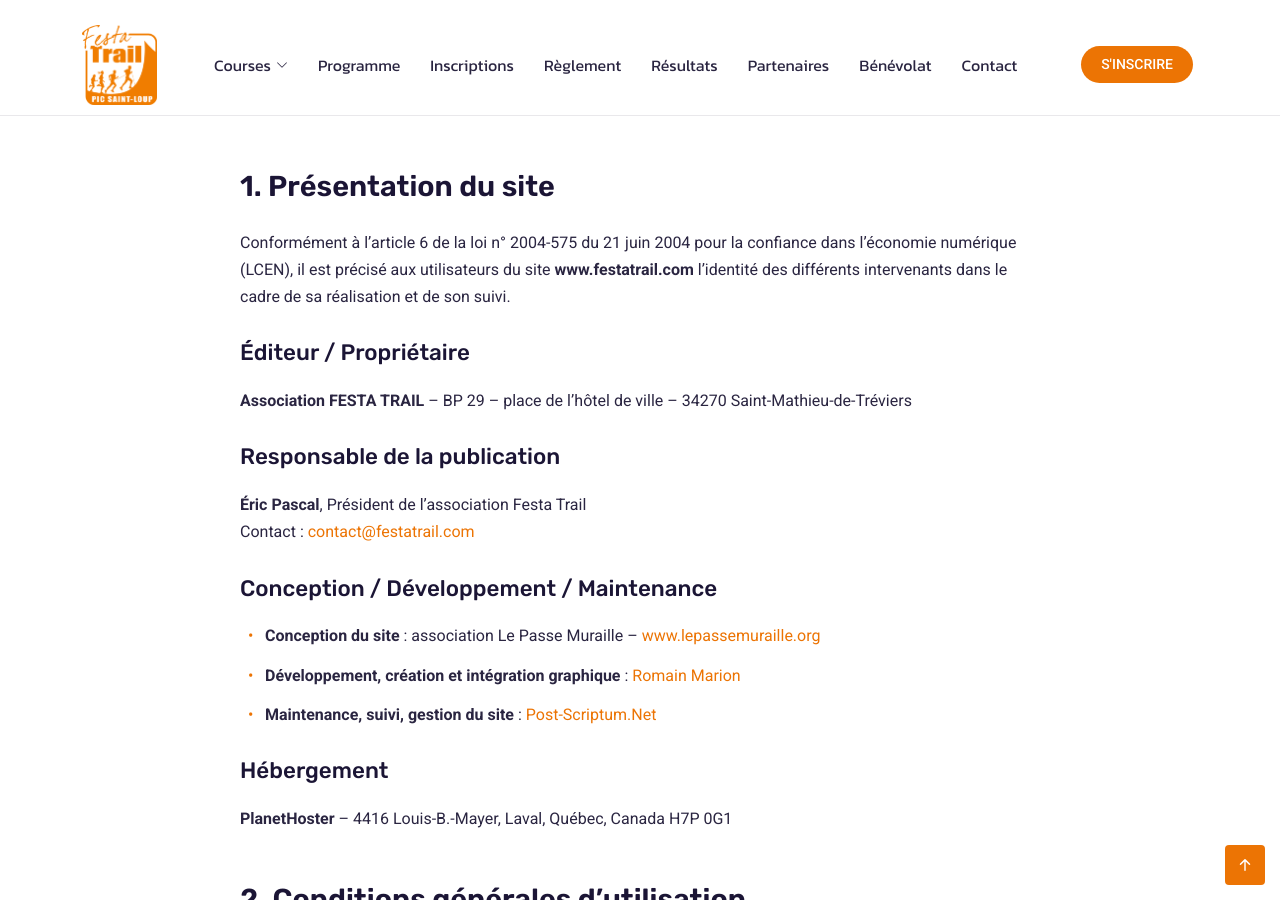
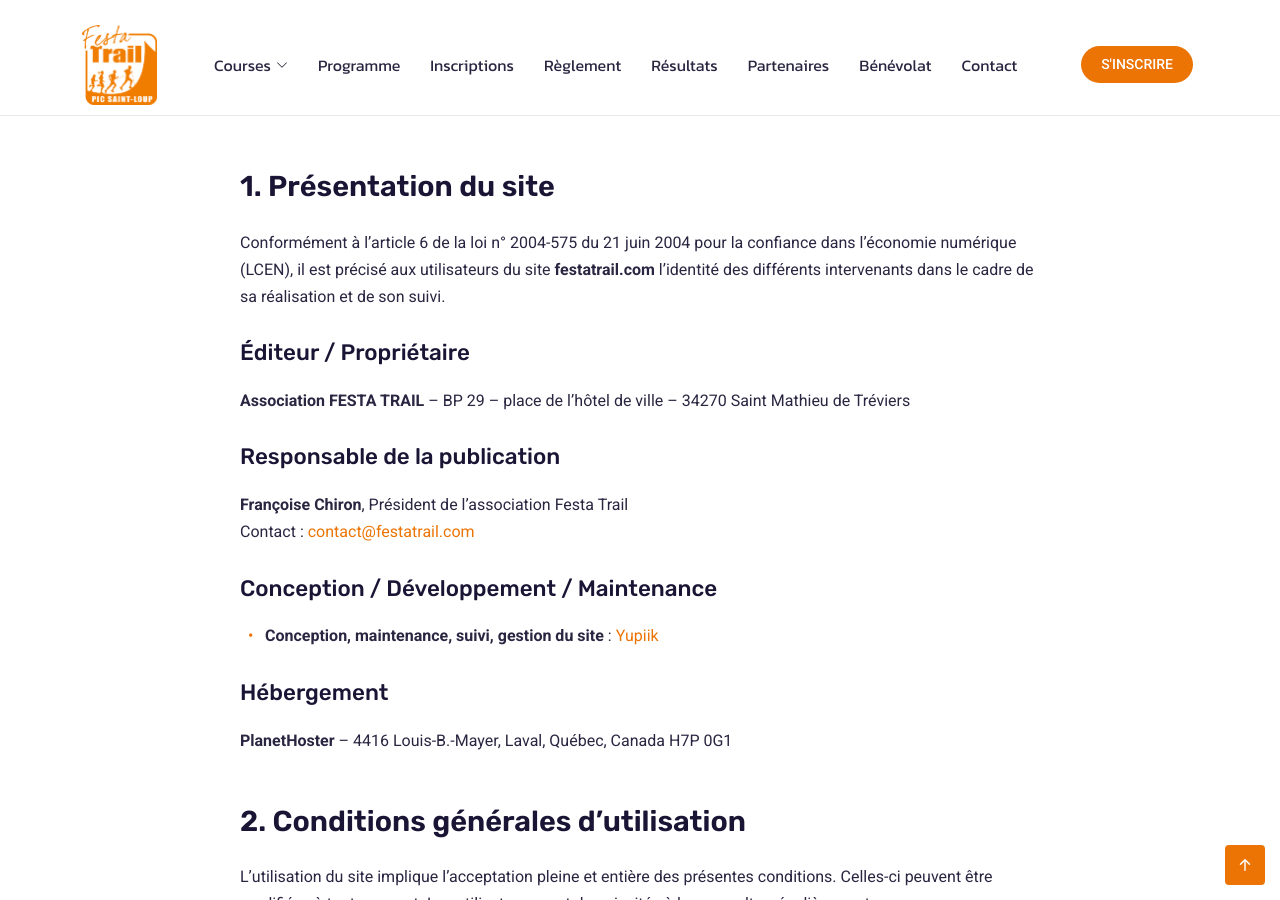
Before and after one commit to festatrail/festatrail.github.io, a Jekyll site: the page built from pages/mentions-legales.html, in a window 1280 px wide and 900 px high, scrolled down 402 px. Built offline with Jekyll 4.4.1, drawn with Linux system fonts in a browser that asks for light colours.

Commit message:
Update mentions-legales.html

```diff
--- a/pages/mentions-legales.html
+++ b/pages/mentions-legales.html
@@ -32,26 +32,24 @@
             <h2>1. Présentation du site</h2>
             <p>
               Conformément à l’article 6 de la loi n° 2004-575 du 21 juin 2004 pour la confiance dans l’économie numérique (LCEN),
-              il est précisé aux utilisateurs du site <strong>www.festatrail.com</strong> l’identité des différents intervenants
+              il est précisé aux utilisateurs du site <strong>festatrail.com</strong> l’identité des différents intervenants
               dans le cadre de sa réalisation et de son suivi.
             </p>
 
             <h3>Éditeur / Propriétaire</h3>
             <p>
-              <strong>Association FESTA TRAIL</strong> – BP 29 – place de l’hôtel de ville – 34270 Saint-Mathieu-de-Tréviers
+              <strong>Association FESTA TRAIL</strong> – BP 29 – place de l’hôtel de ville – 34270 Saint Mathieu de Tréviers
             </p>
 
             <h3>Responsable de la publication</h3>
             <p>
-              <strong>Éric Pascal</strong>, Président de l’association Festa Trail<br>
+              <strong>Françoise Chiron</strong>, Président de l’association Festa Trail<br>
               Contact : <a href="mailto:contact@festatrail.com">contact@festatrail.com</a>
             </p>
 
             <h3>Conception / Développement / Maintenance</h3>
             <ul>
-              <li><strong>Conception du site</strong> : association Le Passe Muraille – <a href="http://www.lepassemuraille.org" target="_blank" rel="noopener">www.lepassemuraille.org</a></li>
-              <li><strong>Développement, création et intégration graphique</strong> : <a href="https://fr.linkedin.com/in/romain-marion-1b59a6146" target="_blank" rel="noopener">Romain Marion</a></li>
-              <li><strong>Maintenance, suivi, gestion du site</strong> : <a href="http://post-scriptum.net/" target="_blank" rel="noopener">Post-Scriptum.Net</a></li>
+              <li><strong>Conception, maintenance, suivi, gestion du site</strong> : <a href="http://yupiik.com" target="_blank" rel="noopener">Yupiik</a></li>
             </ul>
 
             <h3>Hébergement</h3>
```
